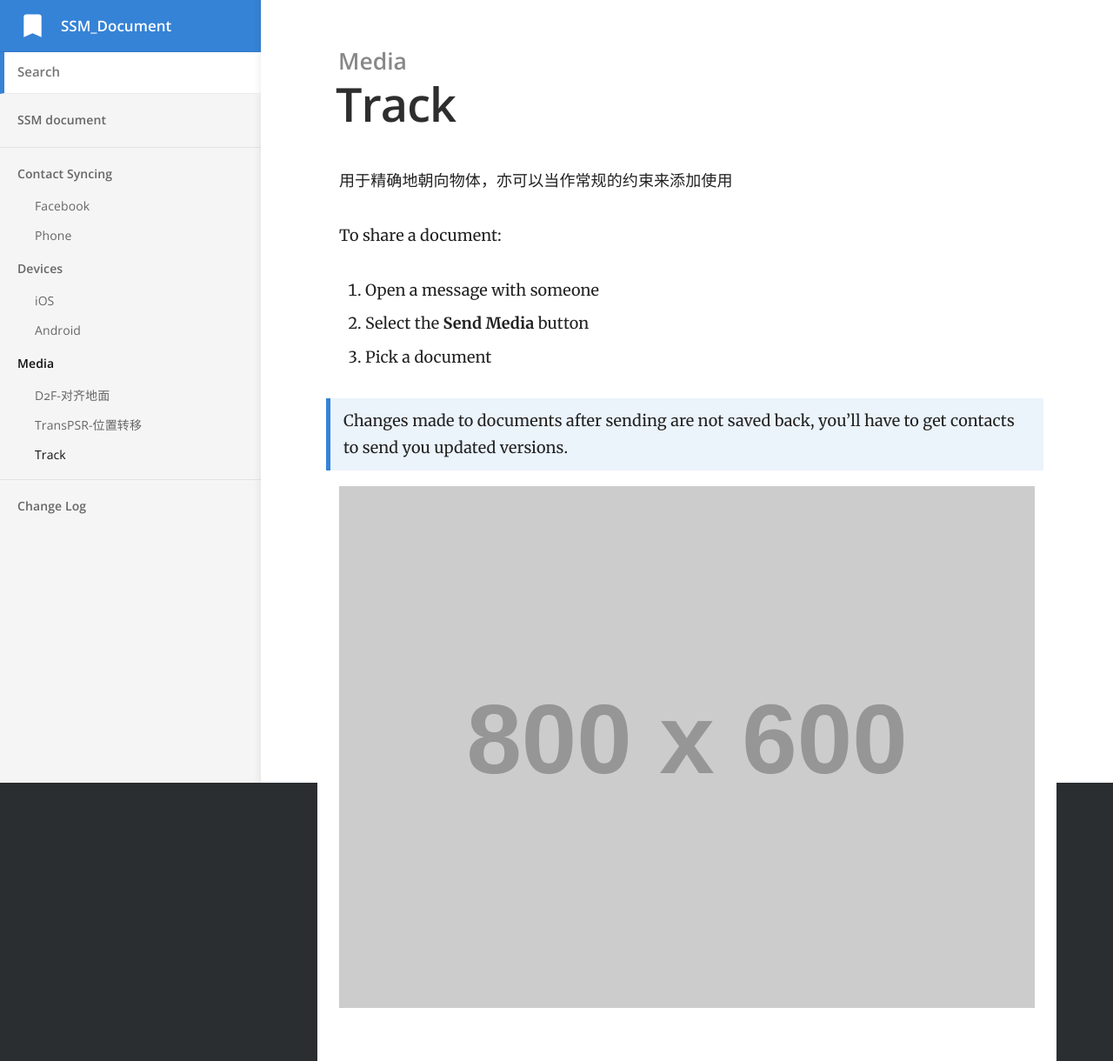
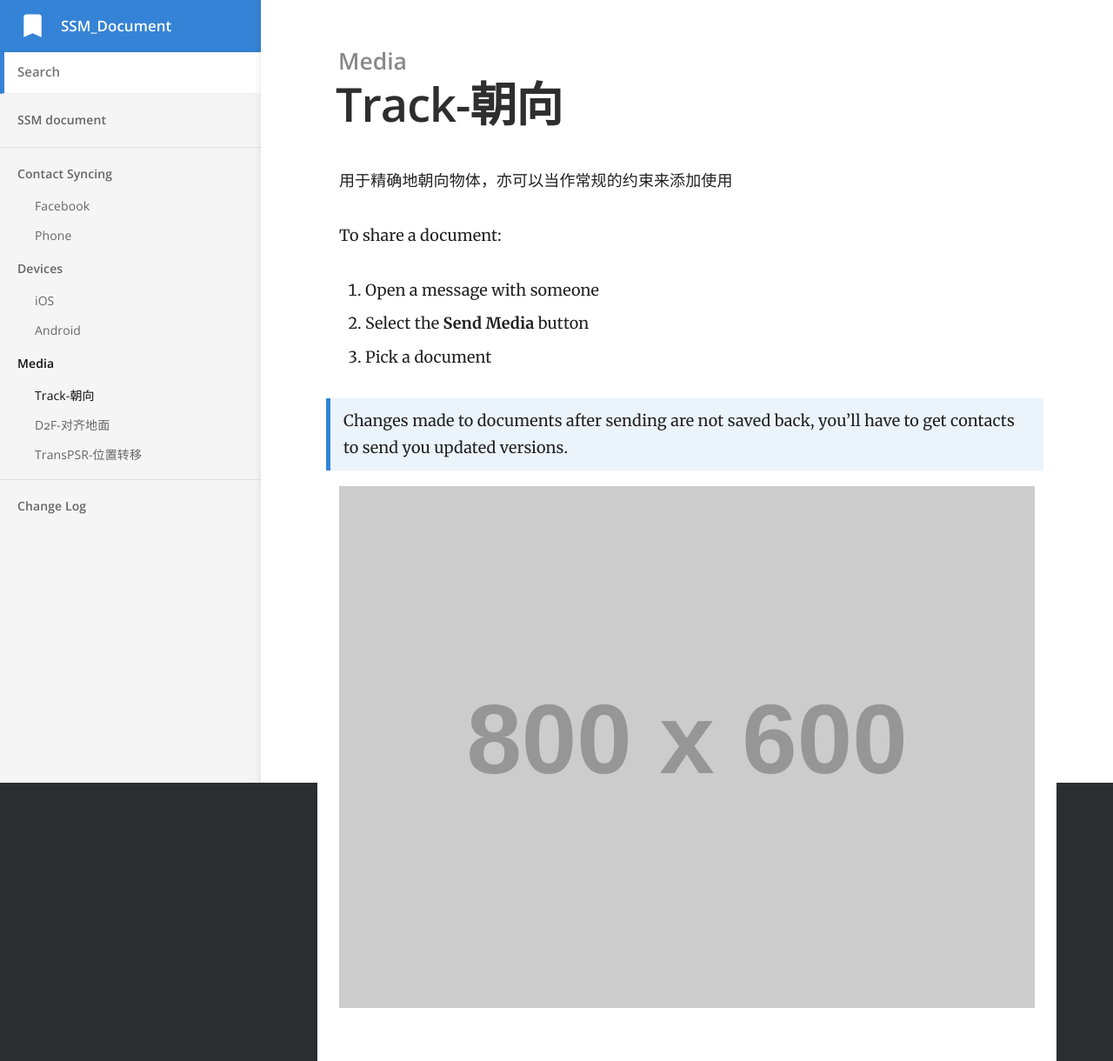
Before and after one commit to atticus-lv/SSM_document, a Jekyll site: the page built from _docs/Ops_Move/track.md, in a window 1280 px wide. Shown: the whole page at 87% size. Built offline with Jekyll 4.4.1, drawn with Linux system fonts in a browser that asks for light colours.

Commit message:
Updated '_docs/Ops_Move/track.md' via CloudCannon

```diff
--- a/_docs/Ops_Move/track.md
+++ b/_docs/Ops_Move/track.md
@@ -1,7 +1,7 @@
 ---
-title:
+title: Track-朝向
 category: Media
-order: 3
+order: 1
 ---
 
 用于精确地朝向物体，亦可以当作常规的约束来添加使用
```
